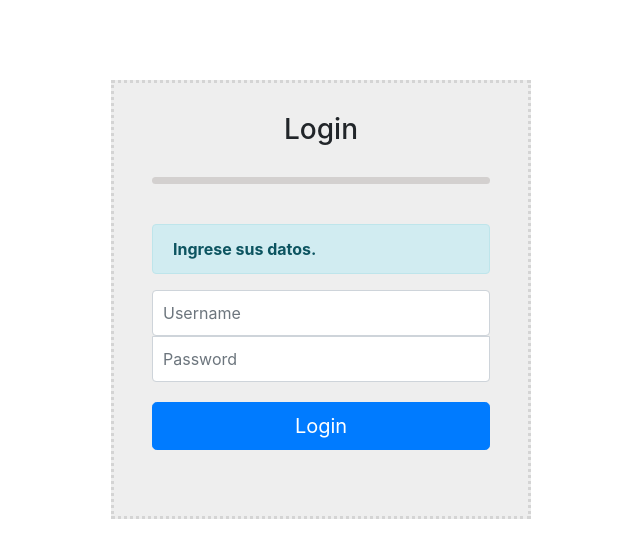
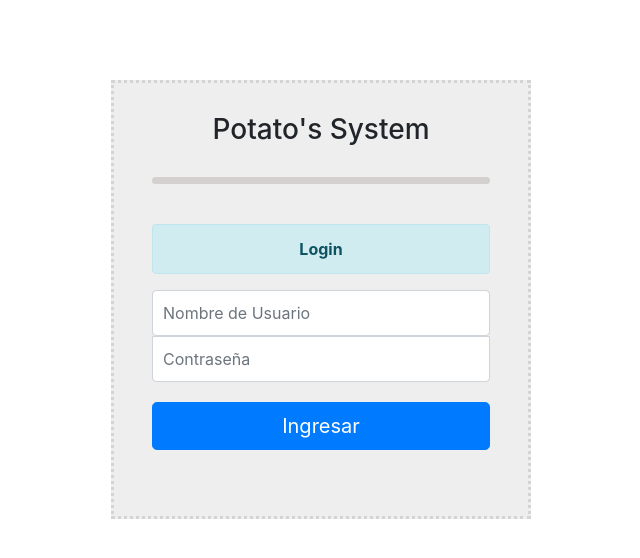
Before and after one commit to DevCamilo/FarmSystem-FrontEnd, an Angular app: page /login in a window 1280 px wide. Shown: the top 558 px of the page, without its empty margins (319-959 px from the left). Built offline with nearby package versions, Linux system fonts and the light colour scheme.

Commit message:
:dash: Little Changes :dash:

```diff
--- a/src/app/components/home/home.component.html
+++ b/src/app/components/home/home.component.html
@@ -8,7 +8,7 @@
     <div class="collapse navbar-collapse" id="navbarResponsive">
       <ul class="navbar-nav ml-auto">
         <li class="nav-item">
-          <a class="nav-link" href="about.html">Login</a>
+          <a class="nav-link" routerLink="/login">Login</a>
         </li>
         <li class="nav-item">
           <a class="nav-link" href="services.html">Registro</a>
--- a/src/app/components/login/login.component.html
+++ b/src/app/components/login/login.component.html
@@ -2,31 +2,29 @@
     <div class="wrapper">
         <form #usuarioForm="ngForm" (ngSubmit)="onSubmit()" class="form-login">
 
-          <h3 class="form-login-heading">Login</h3>
+            <h3 class="form-login-heading">Potato's System</h3>
             <hr class="colorgraph">
             <br>
 
-          <div class="alert alert-info">
-              <strong>Ingrese sus datos.</strong>
+            <div class="alert alert-info" style="text-align: center;">
+                <strong>Login</strong>
             </div>
 
-          <input type="email" class="form-control" [(ngModel)]="user.userName" [ngModelOptions]="{standalone: true}" placeholder="Username"/>
+            <input type="email" class="form-control" [(ngModel)]="user.userName" [ngModelOptions]="{standalone: true}"
+                placeholder="Nombre de Usuario" />
 
-          <input type="password" class="form-control" [(ngModel)]="user.password" [ngModelOptions]="{standalone: true}" placeholder="Password"/>
-
-          <div *ngIf="errors.errorPass" class="alert alert-danger" role="alert">
-              <strong> La contraseña debe contener al menos 8 carácteres </strong>
-          </div>
-
-          <div *ngIf="errors.errorUserLog" class="alert alert-danger" role="alert">
-              <strong> The User or Password is Wrong! </strong>
-          </div>
+            <input type="password" class="form-control" [(ngModel)]="user.password" [ngModelOptions]="{standalone: true}"
+                placeholder="Contraseña" />
 
             <div *ngIf="errors.errorAll" class="alert alert-danger" role="alert">
                 <strong> Debe llenar todos los espacios </strong>
             </div>
 
-          <button class="btn btn-lg btn-primary btn-block" type="Submit">Login</button>
+            <div *ngIf="errors.errorLogin" class="alert alert-danger" role="alert">
+                <strong> {{message}} </strong>
+            </div>
+
+            <button class="btn btn-lg btn-primary btn-block" type="Submit">Ingresar</button>
 
             <!-- {{user.name ? user.name : user.remember_token}} -->
 
--- a/src/app/components/login/login.component.ts
+++ b/src/app/components/login/login.component.ts
@@ -8,11 +8,11 @@ import { LoginService } from '../../providers/login.service';
 })
 export class LoginComponent implements OnInit {
   user: any;
+  message: string;
   errors: any = {
     errorAll: false,
-    errorPass: false,
     errorUser: false,
-    errorUserLog: false
+    errorLogin: false
   };
 
   constructor(private login: LoginService) {
@@ -23,23 +23,22 @@ export class LoginComponent implements OnInit {
   }
 
   onSubmit() {
+    this.errors.errorAll = false;
+    this.errors.errorUser = false;
+    this.errors.errorLogin = false;
     if (this.user.userName && this.user.password !== '') {
-      if (this.user.password.length <= 7) {
-        this.errors.errorUserLog = false;
-        this.errors.errorAll = false;
-        this.errors.errorPass = true;
+        //console.log(this.user);
+        this.login.loginFunction(this.user).subscribe((res: any) => {
+          //console.log(res)
+          if(res.status == false){
+            this.errors.errorLogin = true;
+            this.message = res.message;
+          } else {
+            console.log(res);
+          }
+        });
+
       } else {
-        this.errors.errorUserLog = false;
-        this.errors.errorPass = false;
-        this.errors.errorAll = false;
-        console.log(this.user);
-        this.login.loginFunction(this.user).subscribe((res) => {
-          console.log(res)
-        })
-        }
-      } else {
-      this.errors.errorUserLog = false;
-      this.errors.errorPass = false;
       this.errors.errorAll = true;
     }
   }
```
Lines whose indentation alone changed are shown as unchanged.
